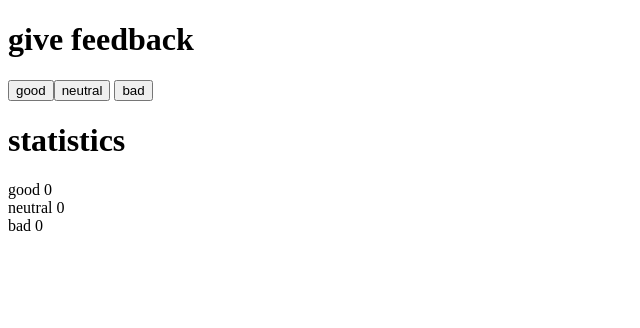
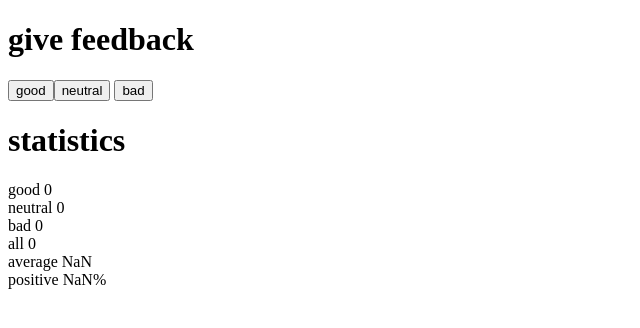
Before and after one commit to johnkchiu/fullstackopen.com-course, a React (Vite) app in the folder part1/unicafe/: page / in a window 1280 px wide. Shown: the top 328 px of the page, without its empty margins (0-640 px from the left). Built offline with nearby package versions, Linux system fonts and the light colour scheme.

Commit message:
Completed 1.7: unicafe step2

```diff
--- a/part1/unicafe/src/App.jsx
+++ b/part1/unicafe/src/App.jsx
@@ -1,9 +1,22 @@
 import { useState } from "react";
 
-const Button = ({onClick, text}) =>
-  <button onClick={onClick}>{text}</button>
+const Button = ({ onClick, text }) => <button onClick={onClick}>{text}</button>;
 
-const Result = ({name, value}) => <div>{name} {value}</div>
+const Result = ({ name, value }) => (
+  <div>
+    {name} {value}
+  </div>
+);
+
+const Total = ({ feedbacks }) => (
+  <div>all {feedbacks.reduce((a, b) => a + b, 0)}</div>
+);
+
+const Average = ({ good, neutral, bad }) => (
+  <div>average {(good*1 + neutral*0 + bad*-1) / (good + neutral + bad)}</div>
+);
+
+const Positive = ({ good, neutral, bad }) => <div>positive {(good / (good + neutral + bad) * 100)}%</div>;
 
 const App = () => {
   // save clicks of each button to its own state
@@ -36,6 +49,9 @@ const App = () => {
       <Result name="good" value={good} />
       <Result name="neutral" value={neutral} />
       <Result name="bad" value={bad} />
+      <Total feedbacks={[good, neutral, bad]} />
+      <Average good={good} neutral={neutral} bad={bad} />
+      <Positive good={good} neutral={neutral} bad={bad} />
     </div>
   );
 };
```
